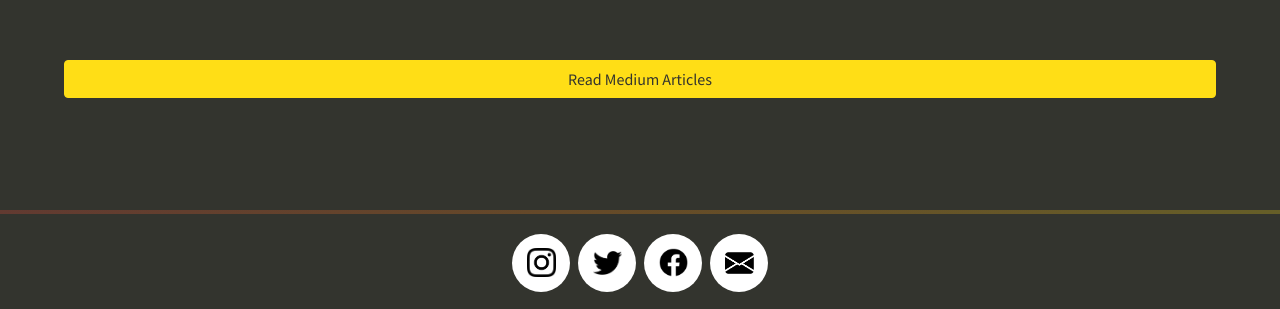
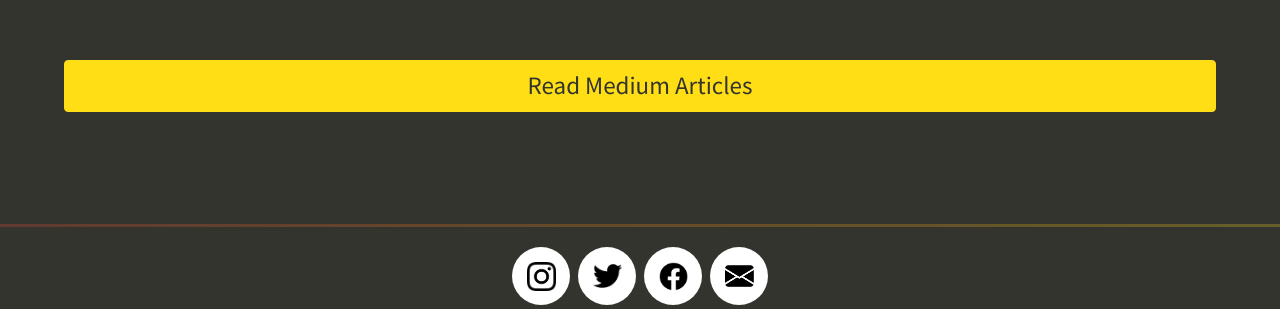
Before and after one commit to sunrisedurham/sunrisedurham.github.io, a plain HTML site: page index.html in a window 1280 px wide. Shown: the part 3202-3511 px from the top of the page. Drawn offline with nearby package versions, Linux system fonts and the light colour scheme; a script that the page names is missing; a web font is replaced by a local one.

Commit message:
Update index.html

```diff
--- a/index.html
+++ b/index.html
@@ -149,7 +149,7 @@
                     <a class="twitter-timeline" data-height= 734 href="https://twitter.com/SunriseDurham?ref_src=twsrc%5Etfw">Tweets by SunriseDurham</a> <script async src="https://platform.twitter.com/widgets.js" charset="utf-8"></script>
                 </div>
             </div>
-            <button class="btn btn-sunrise-yellow" onclick="window.open('https://medium.com/@sunrisedurham')" style = "width: 90%; margin: 5%; text-size: 25px">Read Medium Articles</button>
+            <button class="btn btn-sunrise-yellow" onclick="window.open('https://medium.com/@sunrisedurham')" style = "width: 90%; margin: 5%; font-size: 25px">Read Medium Articles</button>
             <!-- <div id="retainable-rss-embed" data-rss="https://medium.com/feed/@sunrisedurham"
             data-maxcols="3"
             data-layout="grid"
```
